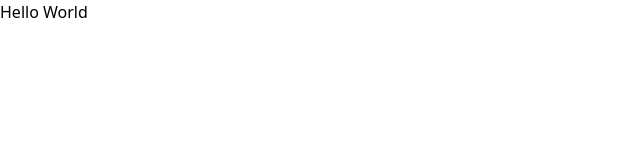
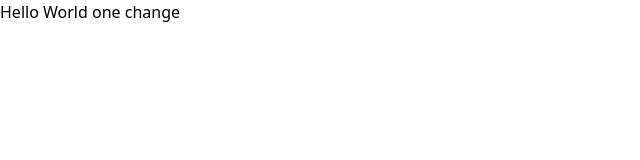
Before and after one commit to Zainqalandar/All-react-Projects, a React (Vite) app: page / in a window 1280 px wide. Shown: the top 160 px of the page, without its empty margins (0-640 px from the left). Built offline with nearby package versions, Linux system fonts and the light colour scheme.

Commit message:
'one change'

```diff
--- a/src/App.jsx
+++ b/src/App.jsx
@@ -2,7 +2,7 @@ import './App.css'
 function App() {
   return (
     <>
-     <h1 className='border border-black text-center text-lg bg-yellow-600'>Hello World</h1>
+     <h1 className='border border-black text-center text-lg bg-yellow-600'>Hello World one change</h1>
     </>
   )
 }
```
